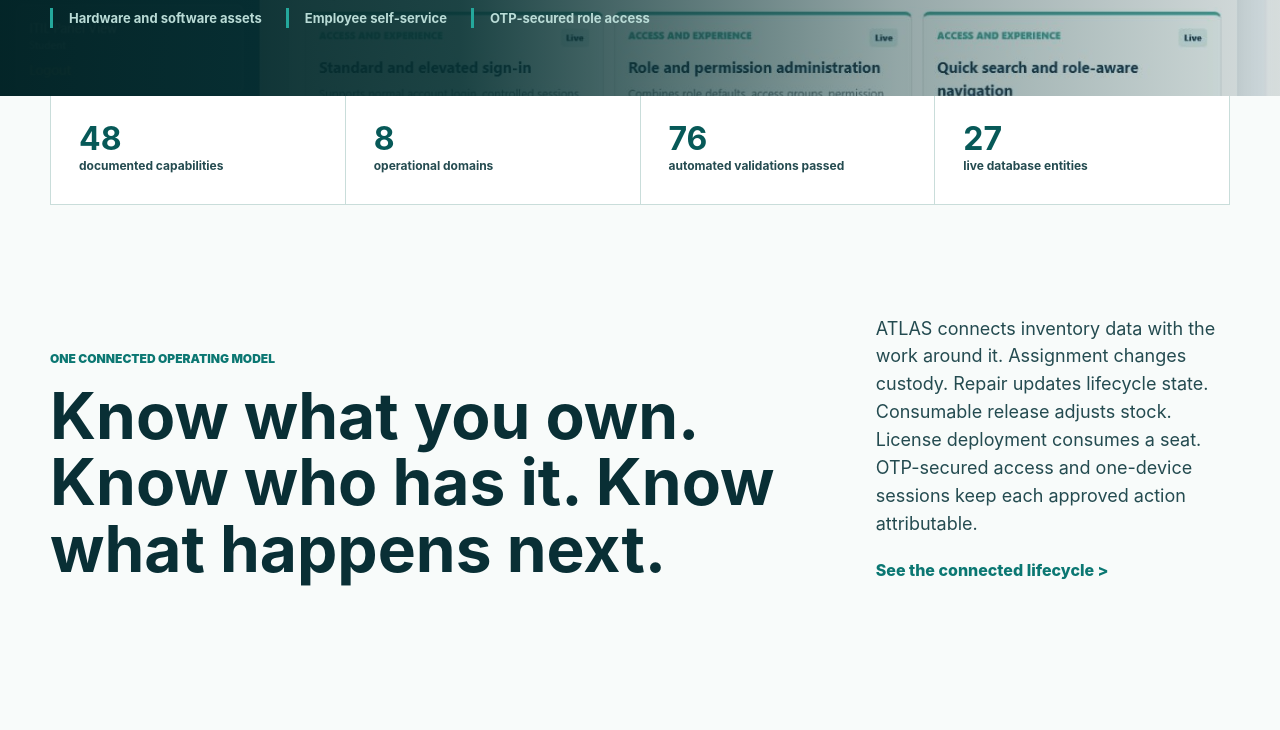
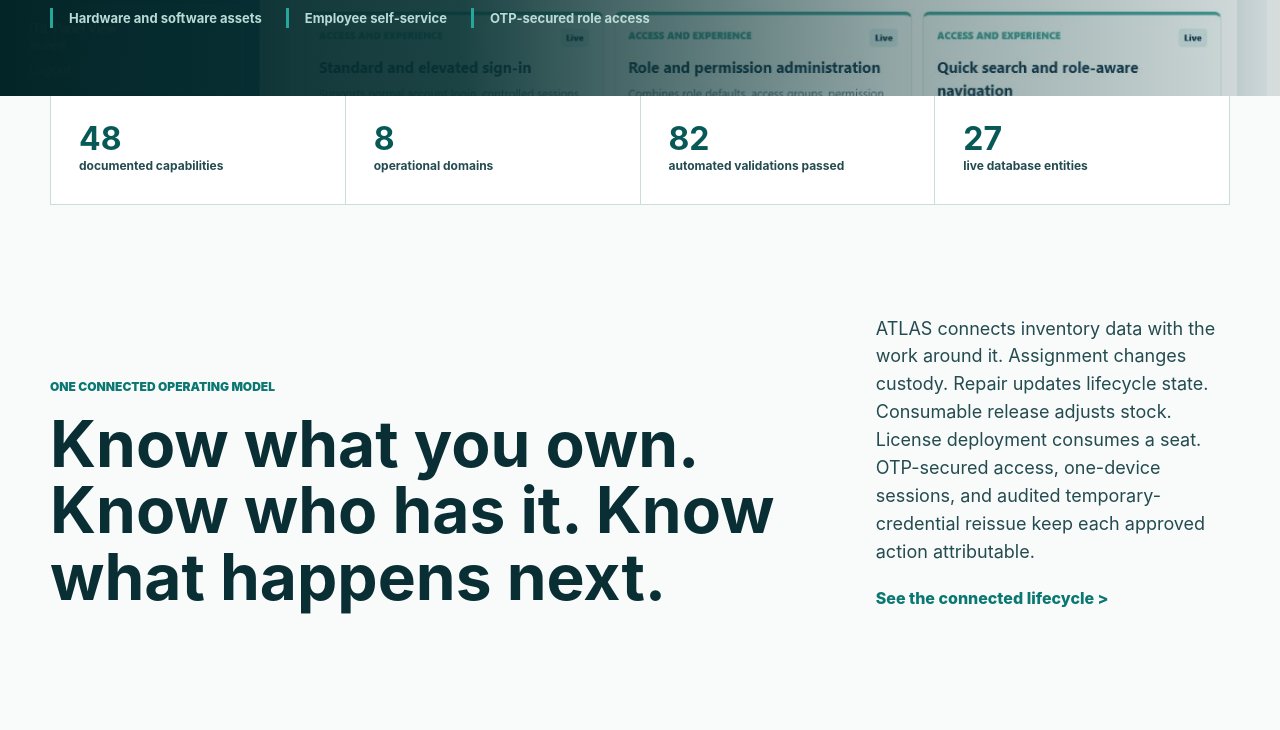
Before and after one commit to teamgonzales/uni-protect, a plain HTML site: page index.html in a window 1280 px wide. Shown: the part 640-1370 px from the top of the page. Drawn offline with Linux system fonts and the light colour scheme.

Commit message:
Document credential reissue and protected Superadmin

```diff
--- a/index.html
+++ b/index.html
@@ -53,7 +53,7 @@
         <section class="proof-band" aria-label="Verified ATLAS coverage">
             <div><strong>48</strong><span>documented capabilities</span></div>
             <div><strong>8</strong><span>operational domains</span></div>
-            <div><strong>76</strong><span>automated validations passed</span></div>
+            <div><strong>82</strong><span>automated validations passed</span></div>
             <div><strong>27</strong><span>live database entities</span></div>
         </section>
 
@@ -63,7 +63,7 @@
                 <h2>Know what you own. Know who has it. Know what happens next.</h2>
             </div>
             <div class="intro-copy">
-                <p>ATLAS connects inventory data with the work around it. Assignment changes custody. Repair updates lifecycle state. Consumable release adjusts stock. License deployment consumes a seat. OTP-secured access and one-device sessions keep each approved action attributable.</p>
+                <p>ATLAS connects inventory data with the work around it. Assignment changes custody. Repair updates lifecycle state. Consumable release adjusts stock. License deployment consumes a seat. OTP-secured access, one-device sessions, and audited temporary-credential reissue keep each approved action attributable.</p>
                 <a class="text-link" href="#workflows">See the connected lifecycle</a>
             </div>
         </section>
@@ -189,7 +189,7 @@
                 <div><strong>Controlled restoration</strong><span>Repair, warranty, vendor, and return states</span></div>
                 <div><strong>Measurable inventory</strong><span>Value, age, seats, stock, and exceptions</span></div>
                 <div><strong>Maintainable knowledge</strong><span>Operational manuals with ownership and review dates</span></div>
-                <div><strong>Accountable access</strong><span>Universal email OTP, temporary-password change, and one active device session</span></div>
+                <div><strong>Accountable access</strong><span>Universal email OTP, rollback-safe credential reissue, protected bootstrap role, temporary-password change, and one active device session</span></div>
             </div>
         </section>
 
```
